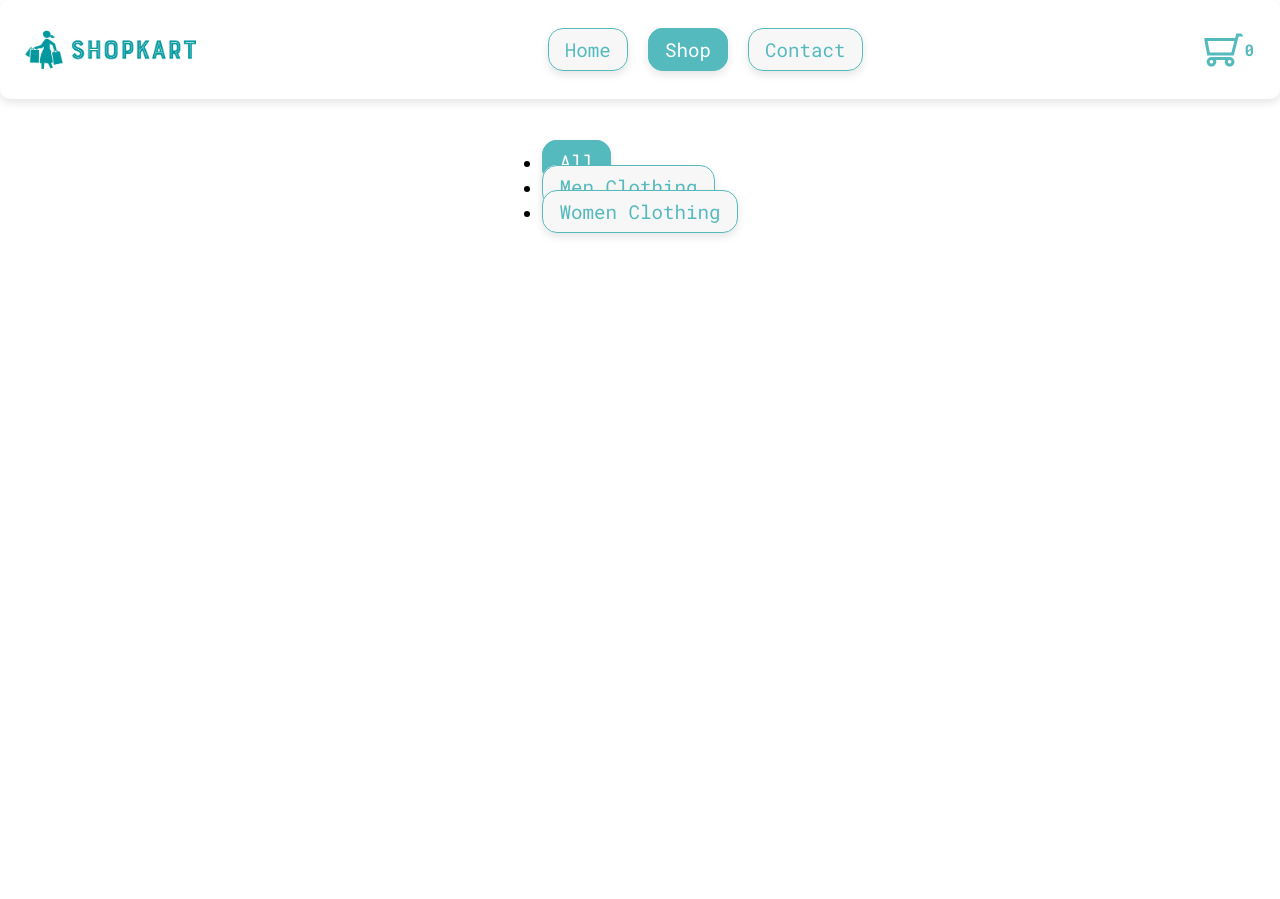
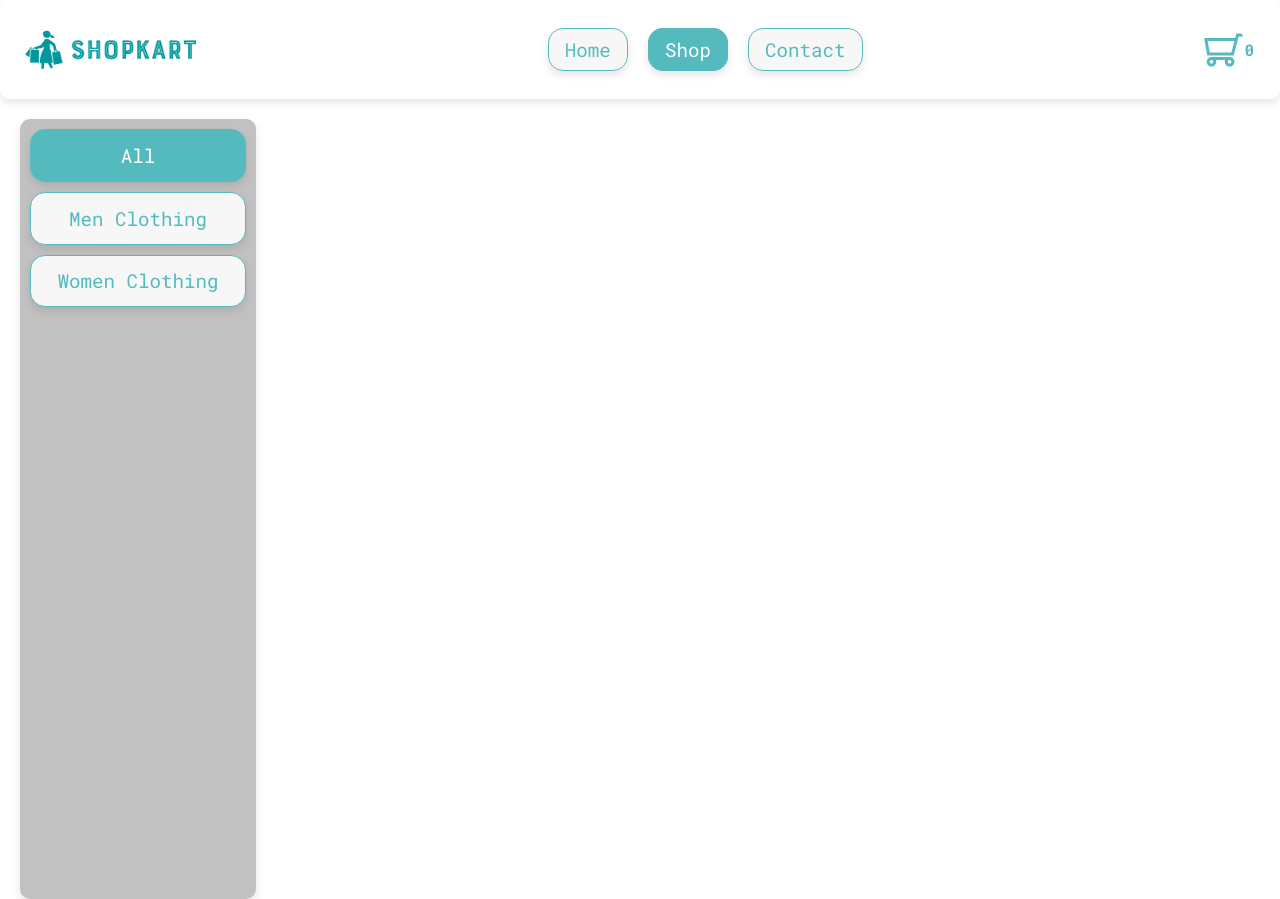
Before and after one commit to caninehawk/Shopping-Cart, a React (Vite) app in the folder ShoppingCart/: page /shop in a window 1280 px wide. Before the commit the page ends 800 px from the top, so only its background shows below. Built offline with nearby package versions, Linux system fonts and the light colour scheme.

Commit message:
Categories added to shop

```diff
--- a/ShoppingCart/src/Homepage.css
+++ b/ShoppingCart/src/Homepage.css
@@ -19,7 +19,6 @@
   .intro {
     align-items: center;
     text-align: center;
-    width: 500px;
     flex: 1;
     padding: 20px;
   }
--- /dev/null
+++ b/ShoppingCart/src/Men.jsx
@@ -0,0 +1,6 @@
+const Men = () => {
+    return (
+        <h1>Men</h1>
+    );
+}
+export default Men;
--- a/ShoppingCart/src/Shop.css
+++ b/ShoppingCart/src/Shop.css
@@ -0,0 +1,67 @@
+ul {
+    list-style-type: none;
+    margin: 0;
+    padding: 0;
+}
+
+.shop {
+    display: grid;
+    grid-template-columns: 20% 80%;
+    height: 100vh;
+}
+
+.category {
+    margin-top: 20px;
+    margin-left: 20px;
+    background-color: #c1c1c1;
+    padding: 10px;
+    display: flex;
+    flex-direction: column;
+    align-items: center;
+    justify-content: flex-start;
+    box-shadow: 0 4px 8px rgba(0, 0, 0, 0.1);
+    border-radius: 10px;
+    max-height: calc(100vh - 40px);
+    overflow-y: auto;
+}
+
+.cat {
+    display: flex;
+    flex-direction: column;
+    gap: 10px;
+    width: 100%;
+}
+
+.cat-item {
+    width: 100%;
+    display: flex;
+}
+
+.cat-link {
+    color: #55babe;
+    background-color: #f7f7f7;
+    border: 1px solid #55babe;
+    text-decoration: none;
+    font-size: 1.2rem;
+    padding: 0.8rem 1rem;
+    border-radius: 15px;
+    transition: background-color 0.3s ease;
+    box-shadow: 0 4px 8px rgba(0, 0, 0, 0.1);
+    width: 100%;
+    text-align: center;
+    box-sizing: border-box;
+}
+
+.cat-link:hover {
+    background-color: #55babe;
+    color: white;
+}
+
+.active {
+    background-color: #55babe;
+    color: white;
+}
+
+.right {
+    padding: 1rem;
+}
--- a/ShoppingCart/src/Shop.jsx
+++ b/ShoppingCart/src/Shop.jsx
@@ -1,27 +1,28 @@
-import './Shop.css'
-import { NavLink } from "react-router-dom"
-import { Outlet } from "react-router-dom"
-const Shop = () =>{
+import './Shop.css';
+import { NavLink } from "react-router-dom";
+import { Outlet } from "react-router-dom";
+
+const Shop = () => {
     return (
-        <>
-            <div className="container">
+        <div className="shop">
             <div className="category">
-                    <ul className="gender">
-                        <  li className="nav-item">
-                            <NavLink to="/shop" exact activeClassName="active" className="nav-link">All</NavLink>
+                <ul className="cat">
+                    <li className="cat-item">
+                        <NavLink to="/shop" end className="cat-link" activeClassName="active">All</NavLink>
                     </li>
-                        <li className="nav-item">
-                            <NavLink to="/shop/male" exact activeClassName="active" className="nav-link">Men Clothing</NavLink>
+                    <li className="cat-item">
+                        <NavLink to="/shop/men" className="cat-link" activeClassName="active">Men Clothing</NavLink>
                     </li>
-                        <li className="nav-item">
-                            <NavLink to="/shop/female" activeClassName="active" className="nav-link">Women Clothing</NavLink>
+                    <li className="cat-item">
+                        <NavLink to="/shop/women" className="cat-link" activeClassName="active">Women Clothing</NavLink>
                     </li>
                 </ul>
             </div>
+            <div className="right">
                 <Outlet />
             </div>
-        </>
-    )
-}
+        </div>
+    );
+};
 
 export default Shop;
--- /dev/null
+++ b/ShoppingCart/src/Women.jsx
@@ -0,0 +1,6 @@
+const Women = ()=>{
+    return (
+        <h1> Women </h1>
+    );
+}
+export default Women;
```
Also changed, not shown: ShoppingCart/src/Routes.jsx (+14 -3 lines). Lines whose indentation alone changed are shown as unchanged.
